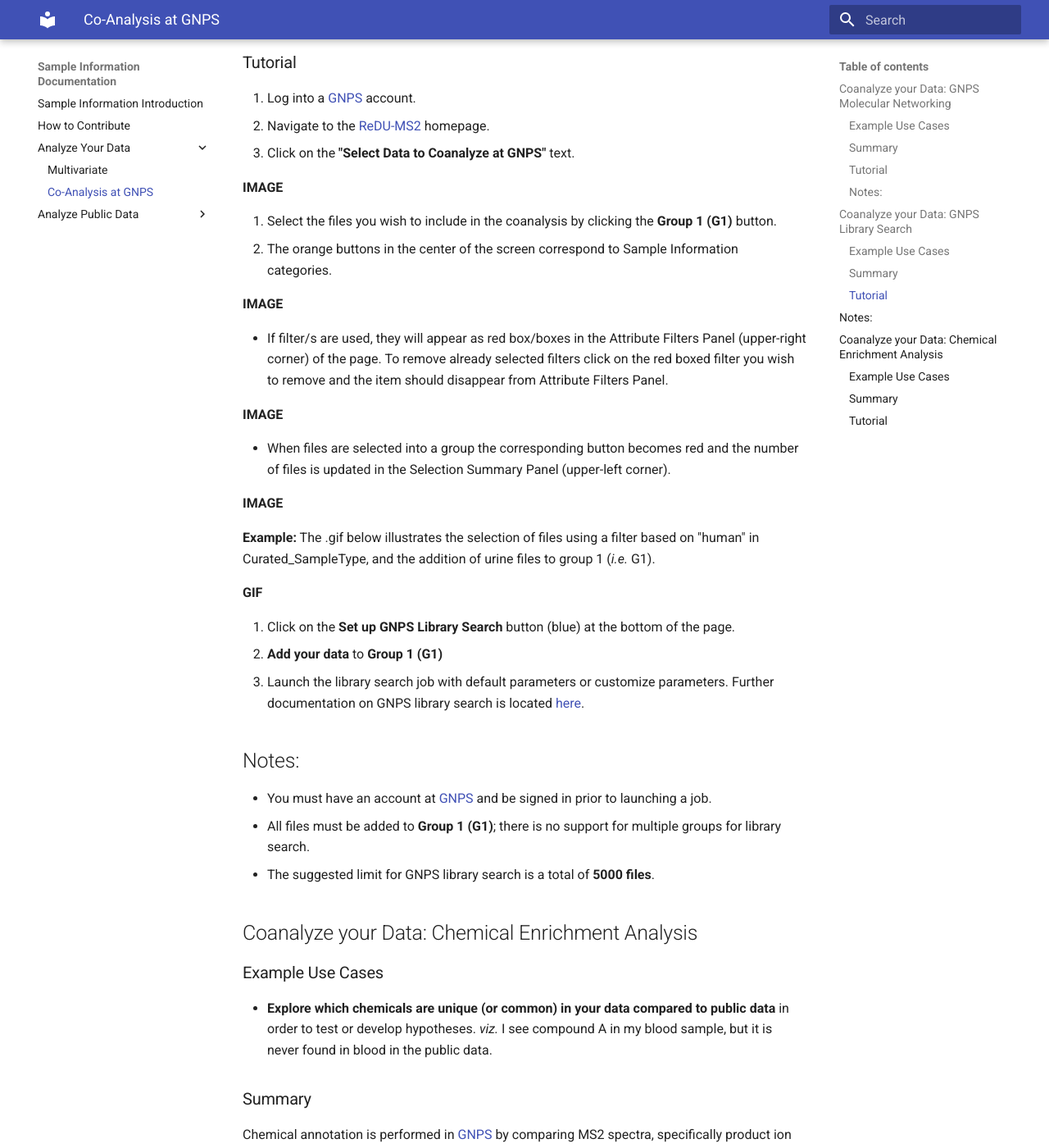
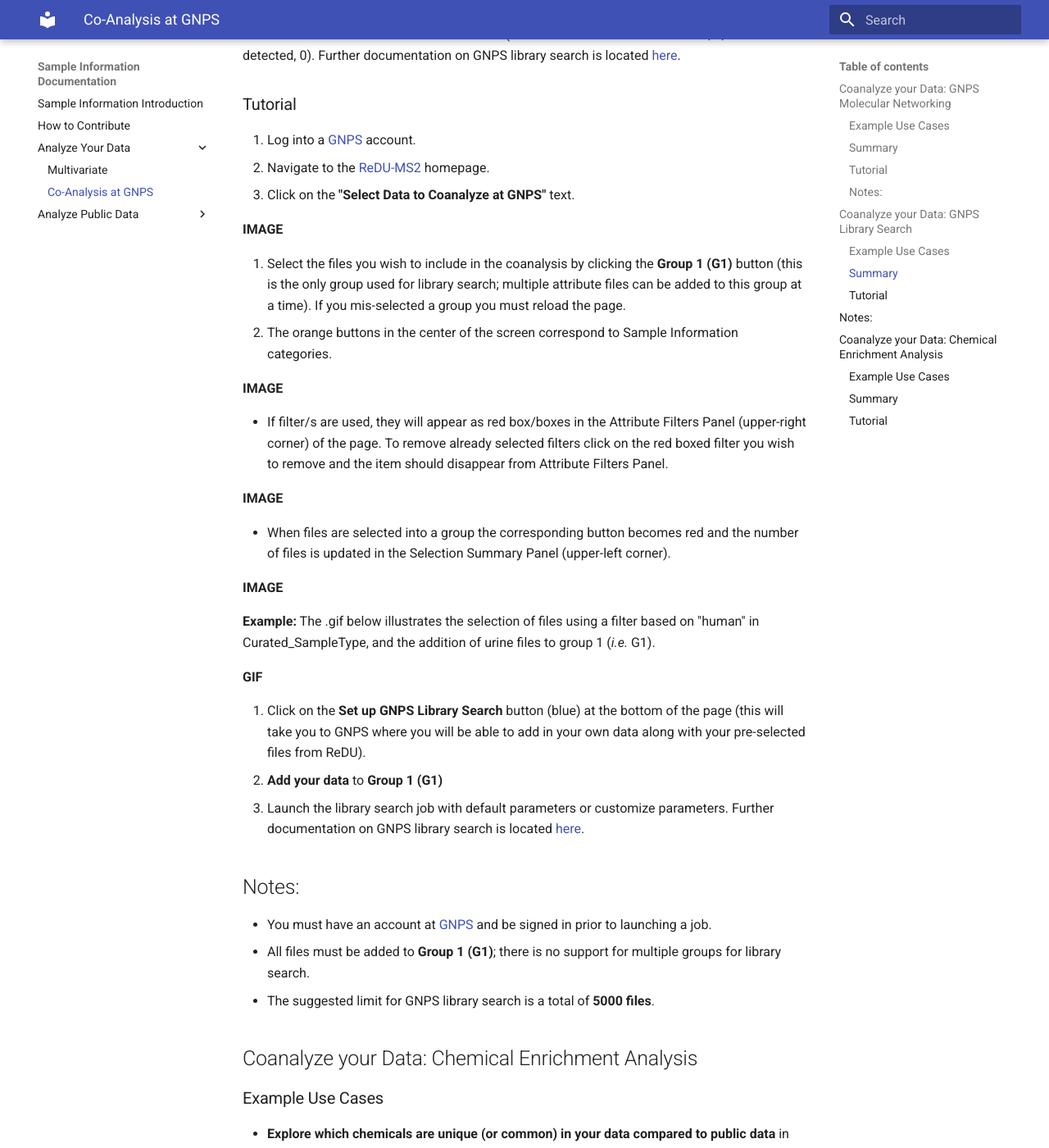
Before and after one commit to mwang87/ReDU-MS2-Documentation, an MkDocs documentation site: the page built from docs/AnalyzeYourData_CoAnalysis_at_GNPS.md, in a window 1280 px wide and 1400 px high, scrolled down 2149 px. Shown: the whole window at 82% size. Built offline with MkDocs 1.6.1 and Material for MkDocs 9.7.7, drawn with Linux system fonts in a browser that asks for light colours; old or Windows-style settings are respelled for this version of MkDocs; some of the changed text lies outside the part shown.

Commit message:
Update AnalyzeYourData_CoAnalysis_at_GNPS.md
Added additional information to clarify where you can select your own files along with public data. Clarified that files can only be added to G1 group when launching library search. Clarified that if molecular network groups are mis-selected page needs to be reloaded.

```diff
--- a/docs/AnalyzeYourData_CoAnalysis_at_GNPS.md
+++ b/docs/AnalyzeYourData_CoAnalysis_at_GNPS.md
@@ -16,7 +16,7 @@
 
  **IMAGE**
 
- 4. Select the files you wish to include in the coanalysis by clicking the desired group button (*i.e.* G1-G6).
+ 4. Select the files you wish to include in the coanalysis by clicking the desired group button (*i.e.* G1-G6). If you mis-selected a group you must reload the page.
    * The orange buttons in the center of the screen correspond to Sample Information categories.
 
    **IMAGE**
@@ -33,7 +33,7 @@
 
   **GIF**
 
- 5. Click on the **Set up GNPS Networking** button (blue) at the bottom of the page.
+ 5. Click on the **Set up GNPS Networking** button (blue) at the bottom of the page (this will take you to GNPS where you will be able to add in your own data along with your pre-selected files from ReDU).
  6. **Add your data** to one of the remaining groups (*i.e.* G1-G6).
  6. Launch the molecular networking job with default parameters or customize parameters. Further documentation on GNPS molecular networking is located [here](https://ccms-ucsd.github.io/GNPSDocumentation/).
 
@@ -57,7 +57,7 @@
 
  **IMAGE**
 
- 4. Select the files you wish to include in the coanalysis by clicking the **Group 1 (G1)** button.
+ 4. Select the files you wish to include in the coanalysis by clicking the **Group 1 (G1)** button (this is the only group used for library search; multiple attribute files can be added to this group at a time). If you mis-selected a group you must reload the page.
    * The orange buttons in the center of the screen correspond to Sample Information categories.
 
    **IMAGE**
@@ -74,7 +74,7 @@
 
   **GIF**
 
- 5. Click on the **Set up GNPS Library Search** button (blue) at the bottom of the page.
+ 5. Click on the **Set up GNPS Library Search** button (blue) at the bottom of the page (this will take you to GNPS where you will be able to add in your own data along with your pre-selected files from ReDU).
  6. **Add your data** to **Group 1 (G1)**
  6. Launch the library search job with default parameters or customize parameters. Further documentation on GNPS library search is located [here](https://ccms-ucsd.github.io/GNPSDocumentation/).
 
```
